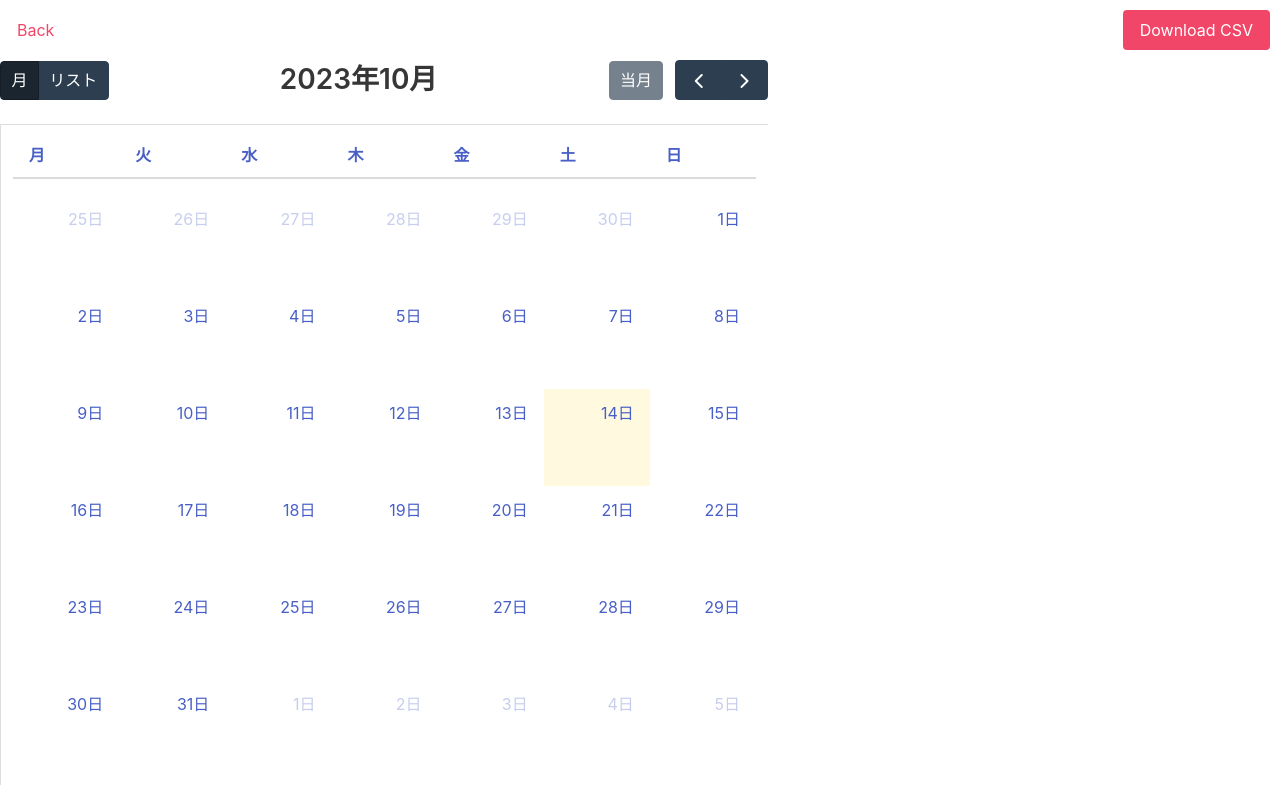
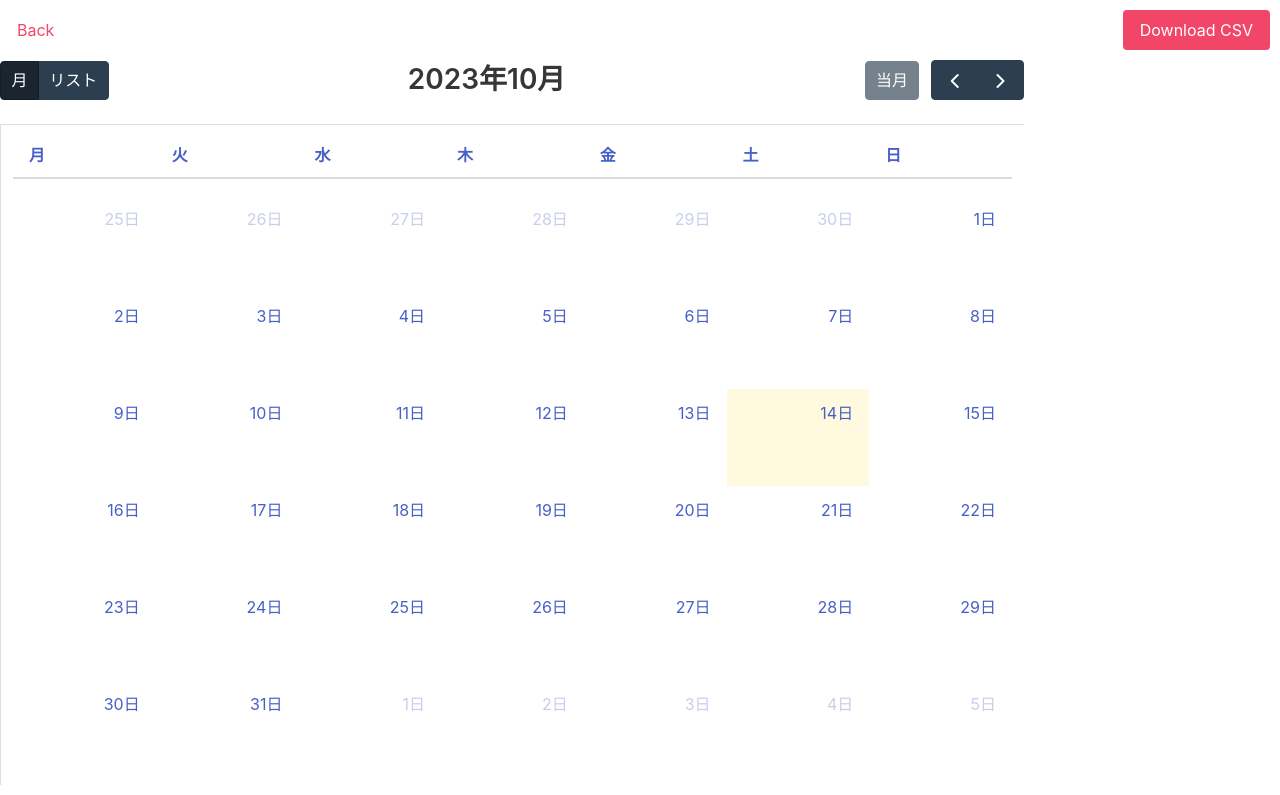
Before and after one commit to motokimurata/py15_djanopt, a Django app: page /sc/ in a window 1280 px wide. Shown: the part 52-847 px from the top of the page. Run offline with Django 4.2, Linux system fonts and the light colour scheme; lists and menus that the app fills with data are empty; some libraries are stand-ins or nearby versions.

Commit message:
revise_done

```diff
--- a/devanopt/cntr/static/css/styles.css
+++ b/devanopt/cntr/static/css/styles.css
@@ -13,24 +13,25 @@
 
 #calendar {
     height: 50%;
-    width: 60%; /* カレンダーの幅を60%に設定 */
+    width: 80%; /* カレンダーの幅を60%に設定 */
     overflow: auto; /* スクロールバーを表示 */
     justify-content: center; /* 横方向の中央揃え */
     margin: 10px 10px 10px 0px;
 }
-
 /* カレンダーの罫線スタイル */
 .fc-scrollgrid-sync-table {
     border: 10px solid #111010;  /* セルの罫線を追加 */
-    border-collapse: collapse;  /* セル間の間隔を狭くする */
     width: 100%;
     text-align: center; /* テキストを中央寄せにする */
 }
 
 .fc-daygrid-day {
-    border: 10px solid #111010;  /* セルの罫線を追加 */
+    border: 10px solid #333;  /* セルの罫線を追加 */
     padding: 5px;  /* セル内の余白を調整 */
-
+}
+.fc-day-header {
+    border: 1px solid #333; /* 曜日セルの罫線を追加 */
+    padding: 5px; /* セル内の余白を調整 */
 }
 
  /* モーダルウィンドウのスタイル */
--- a/devanopt/cntr/static/js/apps.js
+++ b/devanopt/cntr/static/js/apps.js
@@ -8,12 +8,42 @@
           center: "title",
           right: "today prev,next"
       },
-        height: 'auto', // カレンダーの高さを自動調整
+      height: 'auto',
       buttonText: {
           today: '当月',
           month: '月',
           list: 'リスト'
       },
+      events: calendarEventsData,  // Djangoテンプレートから渡されたデータを使用
+      eventClick: function(info) {
+          var event = info.event;
+          var modal = document.getElementById('eventModal');
+          var modalTitle = document.getElementById('eventModalTitle');
+          var modalContent = document.getElementById('eventModalContent');
+
+          modalTitle.textContent = event.title;
+          modalContent.innerHTML = `
+              コンテナ番号: ${event.extendedProps.container_number}<br>
+              部署: ${event.extendedProps.department}<br>
+              納入倉庫: ${event.extendedProps.warehouse}<br>
+              入港日: ${event.extendedProps.arrival_date}<br>
+              希望納品日: ${event.extendedProps.desired_delivery_date}<br>
+              最適納品日: ${event.extendedProps.optimal_delivery_date}
+          `;
+
+          modal.style.display = 'block';
+
+          var closeButton = document.querySelector('.close');
+          closeButton.onclick = function() {
+              modal.style.display = 'none';
+          };
+
+          window.onclick = function(event) {
+              if (event.target == modal) {
+                  modal.style.display = 'none';
+              }
+          };
+      }
   });
 
   // FullCalendarの初期化
--- a/devanopt/cntr/templates/cntr/base.html
+++ b/devanopt/cntr/templates/cntr/base.html
@@ -7,7 +7,7 @@
     <title>Devaning Optimization</title>
     <!-- 外部のCSSスタイルシートを読み込む -->
     <link rel="stylesheet" href="https://cdn.jsdelivr.net/npm/bulma@0.9.4/css/bulma.min.css">
-    <link rel="stylesheet" type="text/css" href="{% static 'css/styles.css' %}"></script>
+    <link rel="stylesheet" type="text/css" href="{% static 'css/styles.css' %}">
 </head>
 <body>
     <nav class="navbar is-danger">
--- a/devanopt/cntr/templates/cntr/schedule.html
+++ b/devanopt/cntr/templates/cntr/schedule.html
@@ -15,7 +15,6 @@
     <script src="https://cdn.jsdelivr.net/npm/fullcalendar@5.10.1/main.min.js"></script>
     <script src="{% static 'js/apps.js' %}"></script>
     <script src="https://cdn.jsdelivr.net/npm/fullcalendar@5.10.1/main.js"></script>
-    <script src="https://cdn.jsdelivr.net/npm/fullcalendar@5.10.1/locales/ja.js"></script>
     <!-- モーダルウィンドウ用のHTMLコード -->
     <div id="eventModal" class="modal">
         <div class="modal-content">
@@ -24,58 +23,18 @@
             <div id="eventModalContent"></div>
         </div>
     </div>
+    <script>
+        var calendarEventsData = {{ calendar_events|safe }};
+        var eventModalData = {
+            title: "", // イベントのタイトル
+            container_number: "", // コンテナ番号
+            department: "", // 部署
+            warehouse: "", // 納入倉庫
+            arrival_date: "", // 入港日
+            desired_delivery_date: "", // 希望納品日
+            optimal_delivery_date: "" // 最適納品日
+        };
+    </script>
 
-    <script>
-        document.addEventListener('DOMContentLoaded', function() {
-            var calendarEl = document.getElementById('calendar');
-            var calendar = new FullCalendar.Calendar(calendarEl, {
-                locale: 'ja',
-                firstDay: 1,
-                headerToolbar: {
-                    left: "dayGridMonth,listMonth",
-                    center: "title",
-                    right: "today prev,next"
-                },
-                height: 'auto', // カレンダーの高さを自動調整
-                width: 'auto', // カレンダーの高さを自動調整
-                buttonText: {
-                    today: '当月',
-                    month: '月',
-                    list: 'リスト'
-                },
-                events: {{ calendar_events|safe }},
-                eventClick: function(info) {
-                    var event = info.event;
-                    var modal = document.getElementById('eventModal');
-                    var modalTitle = document.getElementById('eventModalTitle');
-                    var modalContent = document.getElementById('eventModalContent');
-
-                    modalTitle.textContent = event.title;
-                    modalContent.innerHTML = `
-                        コンテナ番号: ${event.extendedProps.container_number}<br>
-                        部署: ${event.extendedProps.department}<br>
-                        納入倉庫: ${event.extendedProps.warehouse}<br>
-                        入港日: ${event.extendedProps.arrival_date}<br>
-                        希望納品日: ${event.extendedProps.desired_delivery_date}<br>
-                        最適納品日: ${event.extendedProps.optimal_delivery_date}
-                    `;
-
-                    modal.style.display = 'block';
-
-                    var closeButton = document.querySelector('.close');
-                    closeButton.onclick = function() {
-                        modal.style.display = 'none';
-                    };
-
-                    window.onclick = function(event) {
-                        if (event.target == modal) {
-                            modal.style.display = 'none';
-                        }
-                    };
-                }
-            });
-            calendar.render();
-        });
-    </script>
 </body>
 {% endblock %}
--- a/devanopt/cntr/views.py
+++ b/devanopt/cntr/views.py
@@ -105,10 +105,11 @@
         start_date = row['最適納品日']
 
         event = {
-            'title': f"{row['コンテナ番号']} - {row['部署']}",  # イベントのタイトルにコンテナNoと部署名を含む
+            'title': f"{row['部署']} - {row['コンテナ番号']}",  # イベントのタイトルにコンテナNoと部署名を含む
             'start': start_date,  # 希望納品日をJavaScriptのDateオブジェクトとして設定
             'end': start_date,  # 希望納品日を終了日とする（同一日の場合）
             'description': '',  # イベントの説明（オプション）
+            'color': 'red',  # イベントの背景色を赤に設定
             'extendedProps': {  # カスタムプロパティを追加
                 'container_number': row['コンテナ番号'],
                 'department': row['部署'],
```
Also changed, not shown: devanopt/db.sqlite3. Lines whose indentation alone changed are shown as unchanged.
